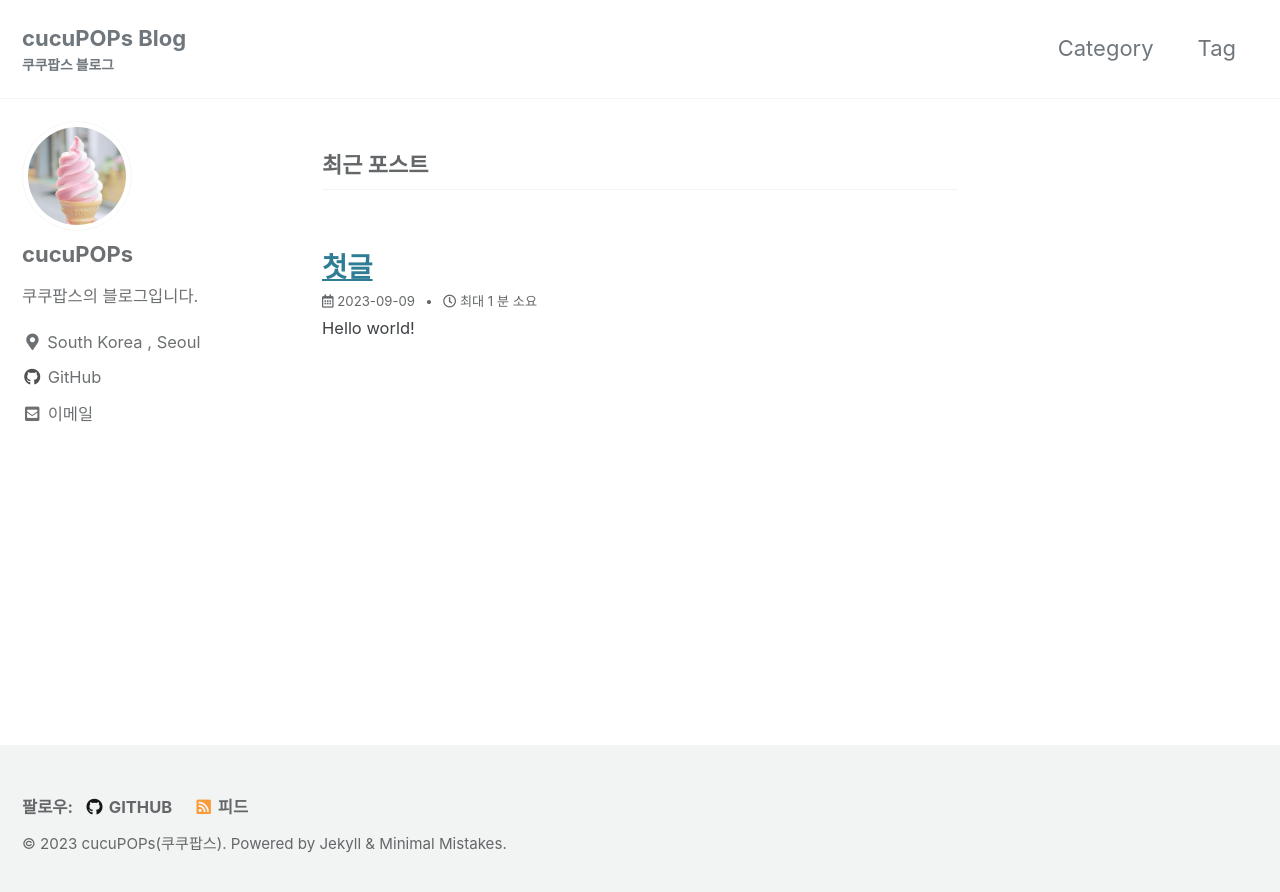
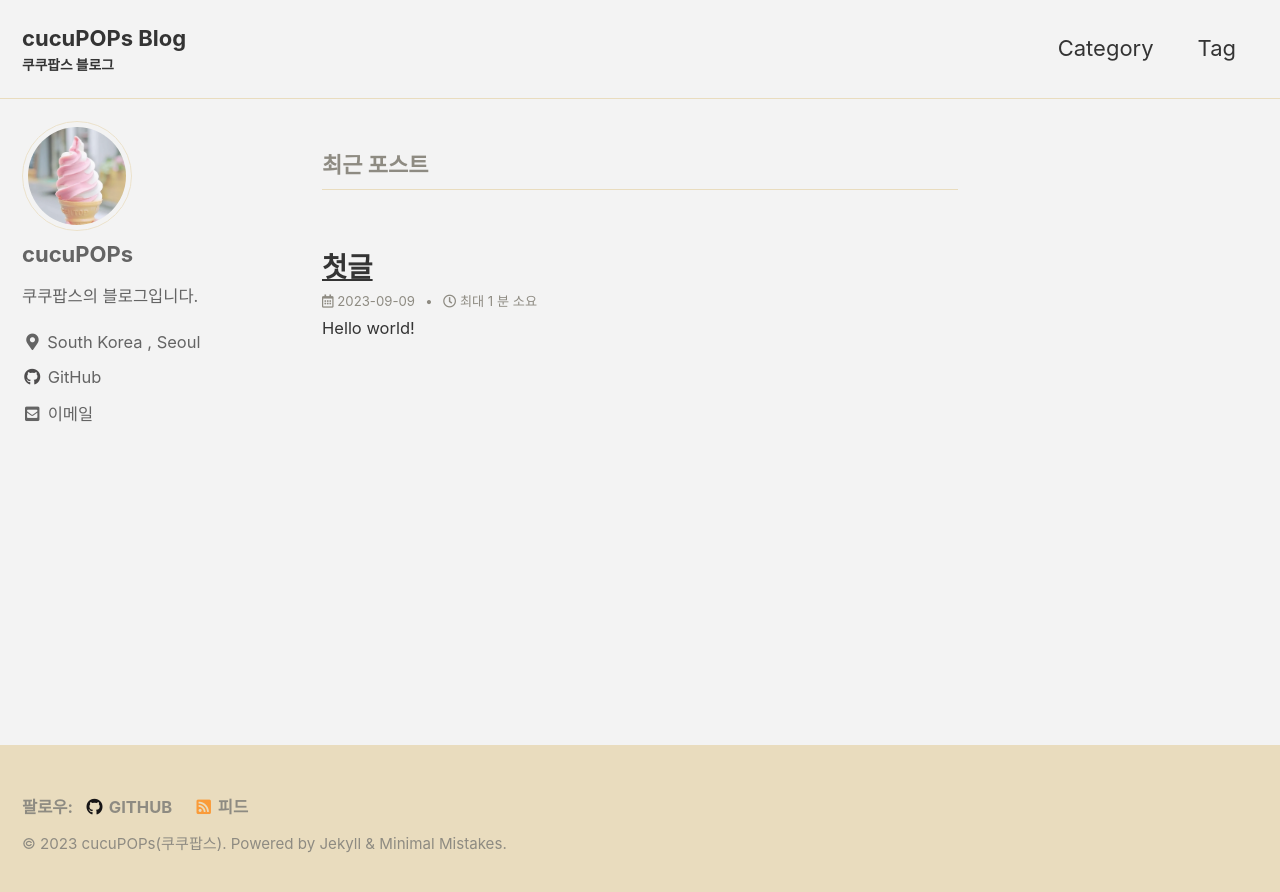
Before and after one commit to cucuPOPs/cucuPOPs.github.io, a Jekyll site: the page built from index.html, in a window 1280 px wide. Shown: the top 892 px of the page. Built offline with Jekyll 4.4.1, drawn with Linux system fonts in a browser that asks for light colours; cached includes are drawn as plain includes; the list of posts is cut into pages by our own code.

Commit message:
구글엔진 등록

```diff
--- a/_config.yml
+++ b/_config.yml
@@ -12,7 +12,7 @@
 
 # theme                  : "minimal-mistakes-jekyll"
 # remote_theme           : "mmistakes/minimal-mistakes"
-minimal_mistakes_skin    : "default" # "air", "aqua", "contrast", "dark", "dirt", "neon", "mint", "plum", "sunrise"
+minimal_mistakes_skin    : "dirt" # "air", "aqua", "contrast", "dark", "dirt", "neon", "mint", "plum", "sunrise"
 
 # Site Settings
 locale                   : "ko-KR"
--- /dev/null
+++ b/google95abb5304285fee8.html
@@ -0,0 +1 @@
+google-site-verification: google95abb5304285fee8.html
```
